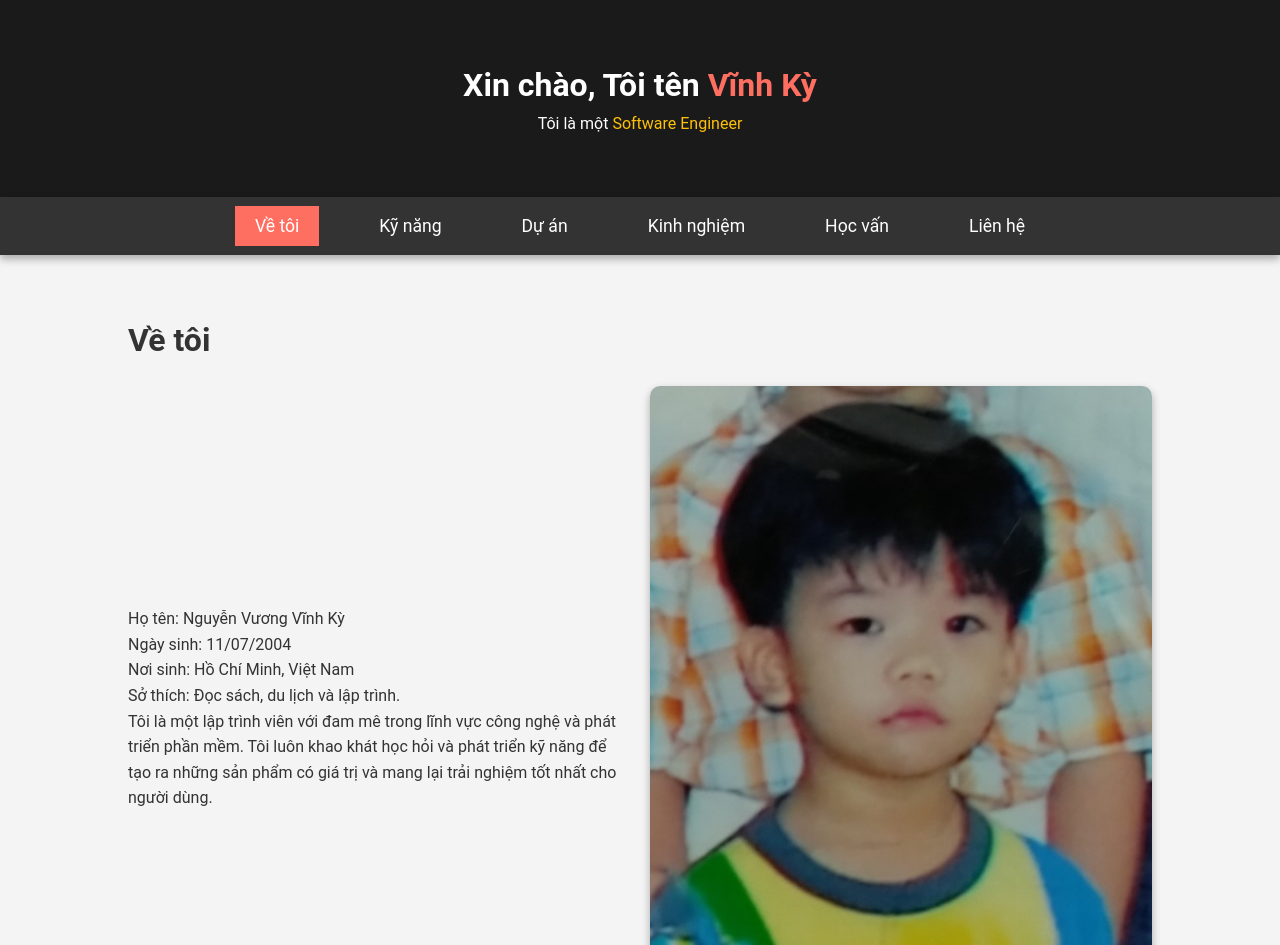
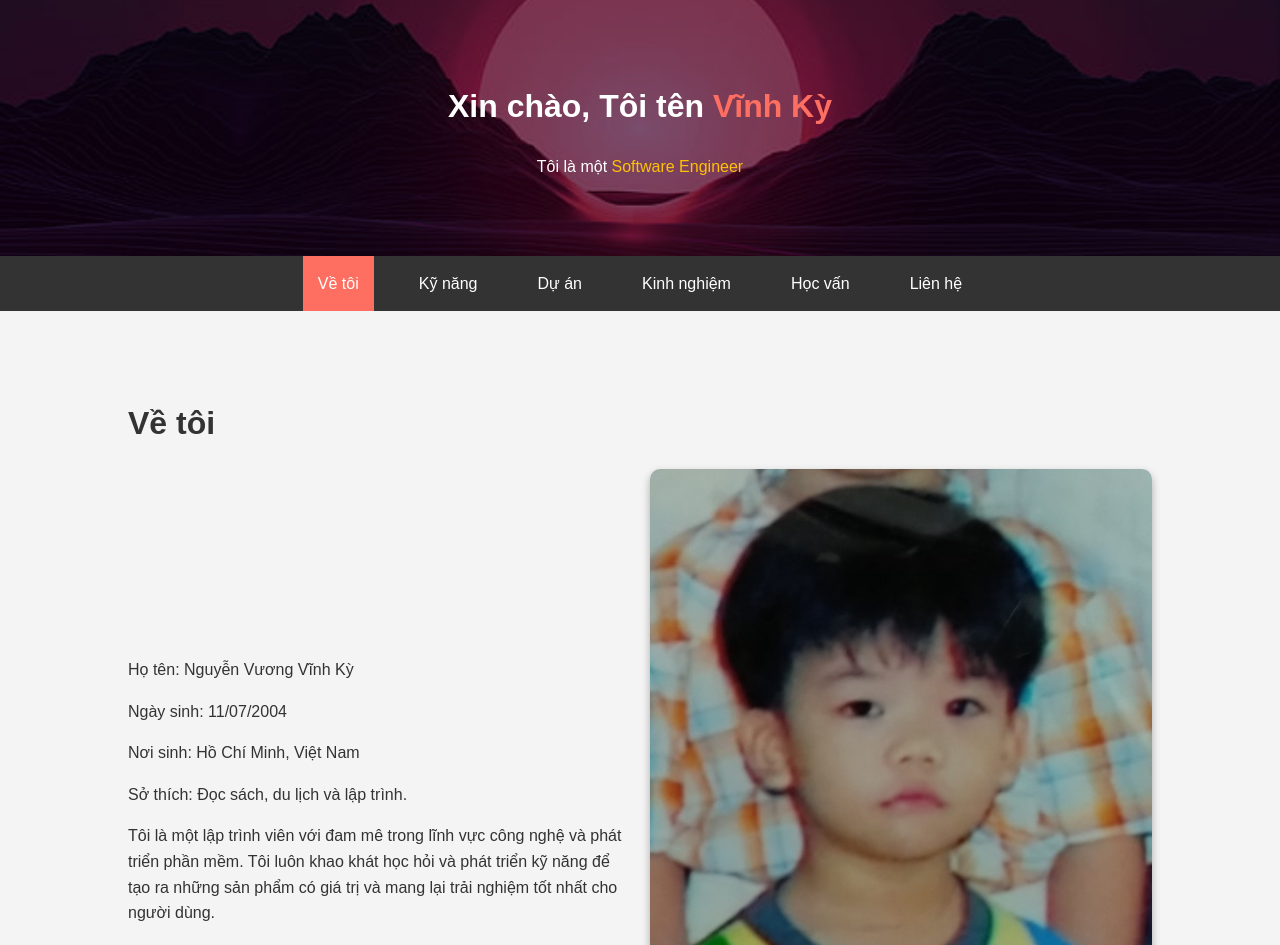
Before and after one commit to vinhky916/huhu, a plain HTML site: page index.html in a window 1280 px wide. Shown: the top 945 px of the page. Drawn offline with Linux system fonts and the light colour scheme.

Commit message:
change images

```diff
--- a/script.js
+++ b/script.js
@@ -1,4 +1,4 @@
-// Hiệu ứng cuộn mượt mà
+// Hiệu ứng cuộn
 document.querySelectorAll('a[href^="#"]').forEach(anchor => {
     anchor.addEventListener('click', function(e) {
         e.preventDefault();
@@ -9,7 +9,7 @@ document.querySelectorAll('a[href^="#"]').forEach(anchor => {
     });
 });
 
-// Hiệu ứng hoạt ảnh cho các phần tử khi cuộn trang
+// Hiệu ứng hoạt ảnh
 const elements = document.querySelectorAll('.fade-in, .slide-in, .zoom-in');
 
 function handleScroll() {
@@ -27,9 +27,9 @@ function handleScroll() {
 }
 
 window.addEventListener('scroll', handleScroll);
-handleScroll(); // Đảm bảo hiệu ứng hoạt động ngay từ đầu
+handleScroll();
 
-// Menu điều hướng - thay đổi màu khi cuộn đến phần tử
+// Menu điều hướng
 const navLinks = document.querySelectorAll('.nav-links a');
 const sections = document.querySelectorAll('section');
 
--- a/styles.css
+++ b/styles.css
@@ -1,21 +1,24 @@
-/* Global Styles */
-* {
+
+body {
+    font-family: 'Arial', sans-serif;
+    line-height: 1.6;
     margin: 0;
     padding: 0;
-    box-sizing: border-box;
+    color: #333;
 }
 
-body {
-    font-family: 'Roboto', sans-serif;
-    line-height: 1.6;
-    background-color: #ffffff;
-    color: #333;
-    scroll-behavior: smooth;
+
+.container {
+    width: 80%;
+    margin: 0 auto;
+    max-width: 1200px;
 }
 
-/* Header */
+
 header {
-    background-color: #1a1a1a;
+    background-image: url(images/a2.jpg);
+    background-size: cover;
+    background-position: center;
     color: #fff;
     padding: 60px 0;
     text-align: center;
@@ -23,7 +26,19 @@ header {
     overflow: hidden;
 }
 
+header::before {
+    content: '';
+    position: absolute;
+    top: 0;
+    left: 0;
+    right: 0;
+    bottom: 0;
+    background-color: rgba(0, 0, 0, 0.5);
+}
+
 header h1, header p {
+    position: relative;
+    z-index: 1;
     opacity: 0;
     animation: fadeInUp 1.5s forwards;
 }
@@ -36,14 +51,9 @@ header p span {
     color: #ffc107;
 }
 
-/* Navigation */
-nav.sticky-nav {
+
+nav {
     background-color: #333;
-    padding: 15px 0;
-    position: sticky;
-    top: 0;
-    z-index: 1000;
-    box-shadow: 0 4px 8px rgba(0, 0, 0, 0.3);
 }
 
 nav .container {
@@ -53,28 +63,28 @@ nav .container {
 
 nav ul {
     list-style: none;
+    padding: 0;
+    margin: 0;
     display: flex;
 }
 
 nav ul li {
-    margin: 0 20px;
+    margin: 0 15px;
 }
 
 nav ul li a {
     color: #fff;
     text-decoration: none;
-    font-size: 1.1rem;
-    padding: 10px 20px;
-    transition: background-color 0.3s ease, color 0.3s ease;
+    padding: 15px;
+    display: block;
+    transition: background 0.3s;
 }
 
 nav ul li a:hover {
-    background-color: #ff6f61;
-    color: #fff;
-    border-radius: 5px;
+    background-color: #444;
 }
 
-/* Sections */
+
 section {
     padding: 60px 0;
 }
@@ -88,13 +98,7 @@ section.dark {
     color: #fff;
 }
 
-.container {
-    width: 80%;
-    margin: 0 auto;
-    max-width: 1200px;
-}
 
-/* About Section */
 .about-content {
     display: flex;
     align-items: center;
@@ -117,7 +121,7 @@ section.dark {
     box-shadow: 0 4px 8px rgba(0, 0, 0, 0.3);
 }
 
-/* Skills Section */
+
 .skills-container {
     display: flex;
     flex-wrap: wrap;
@@ -144,7 +148,7 @@ section.dark {
     transition: width 0.5s ease;
 }
 
-/* Project Section */
+
 .project {
     margin-bottom: 20px;
 }
@@ -153,7 +157,7 @@ section.dark {
     margin-bottom: 10px;
 }
 
-/* Experience & Education Sections */
+
 .experience, .education {
     margin-bottom: 20px;
 }
@@ -163,13 +167,13 @@ h2 {
     font-size: 2rem;
 }
 
-/* Contact Section */
+
 .contact a {
     color: #ff6f61;
     text-decoration: none;
 }
 
-/* Footer */
+
 footer {
     background-color: #1a1a1a;
     color: #fff;
@@ -177,7 +181,7 @@ footer {
     padding: 20px 0;
 }
 
-/* Animations */
+
 @keyframes fadeInUp {
     from {
         opacity: 0;
@@ -227,6 +231,7 @@ footer {
     opacity: 1;
 }
 
+
 .nav-links a.active {
     background-color: #ff6f61;
     color: #fff;
```
Also changed, not shown: images/a2.jpg (added).
